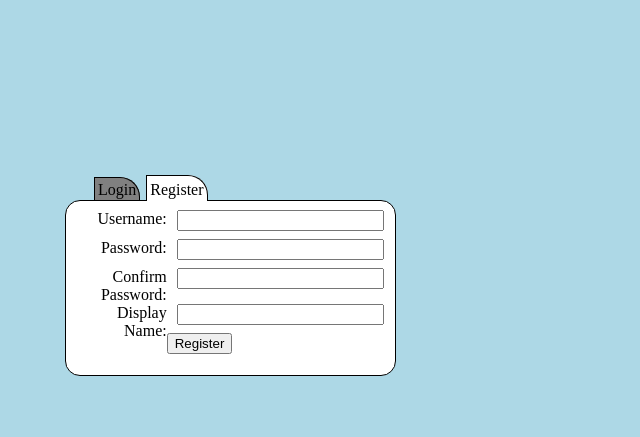
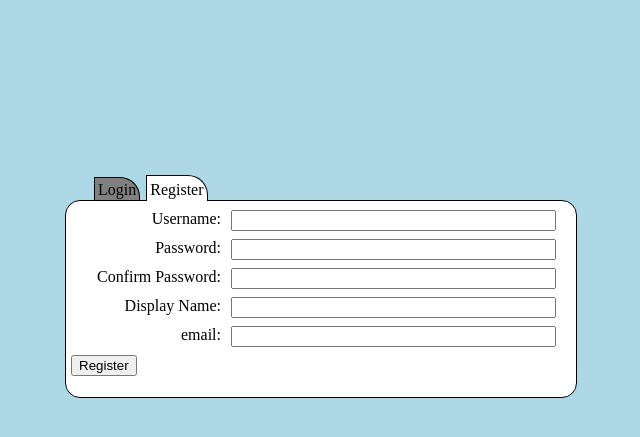
Before and after one commit to calubrecht/AlbumDrop, a PHP site: page / in a window 1280 px wide, after a click on "Register". Shown: the part 169-606 px from the top of the page, without its empty margins (326-966 px from the left). Run offline with PHP 8.4, Linux system fonts and the light colour scheme.

Commit message:
FIX AD-22, allow users to set an email when logging in, for use in password recovery

```diff
--- a/src/css/basic.css
+++ b/src/css/basic.css
@@ -28,6 +28,7 @@ span.imgThumb div.fileOwner { width: 160px ; font-style:italic }
 border-style:solid; border-width:1px; border-color:black; border-radius:15px; padding:10px; width:220px}
 
 div.tabBody form.LogoutButton {clear:both}
+input.RegisterButton {clear:both}
 div.spacer {clear:both}
 .center {margin-left: auto; margin-right: auto; display:block;}
 
--- a/src/include/user.php
+++ b/src/include/user.php
@@ -42,10 +42,11 @@ function register($userData)
   $user = $userData["username"];
   $displayName = $userData["displayName"];
   $pw = $userData["password"];
+  $email = $userData["email"];
   $pwHash = password_hash($pw, PASSWORD_DEFAULT);
   try
   {
-    $res = $db->execute("INSERT into users (login, pwHash, fullName, isAdmin) VALUES (?, ?, ?, 0)", array($user, $pwHash, $displayName));
+    $res = $db->execute("INSERT into users (login, pwHash, fullName, email, isAdmin) VALUES (?, ?, ?, ?, 0)", array($user, $pwHash, $displayName, $email));
     if (!$res)
     {
       if ($db->errorCode == 23000)
--- a/src/js/album.js
+++ b/src/js/album.js
@@ -6,16 +6,19 @@ function pickTab(tab)
   var tabs = document.getElementsByClassName('tab');
   for (i = 0; i < tabs.length; i++)
   {
+    var baseClass = tabBodies[i].className.includes("narrow") ?
+      "tabBody narrow" :
+      "tabBody";
     if (tabBodies[i].id == tab)
     {
       //tabBodies[i].style.display = 'block';
-      tabBodies[i].className = "tabBody";
+      tabBodies[i].className = baseClass;
       tabs[i].className = "tab active";
     }
     else
     {
       //tabBodies[i].style.display = 'none';
-      tabBodies[i].className = "tabBody hidden";
+      tabBodies[i].className = baseClass + " hidden";
       tabs[i].className = "tab";
     }
   }
--- a/src/templates/register.php
+++ b/src/templates/register.php
@@ -5,6 +5,7 @@
   <div><div class="password firstColumn">Password:</div> <input type="password" name="password" class="secondColumn"></div>
   <div><div class="password firstColumn">Confirm Password:</div> <input type="password" name="confirmPassword" class="secondColumn"></div>
   <div><div class="firstColumn">Display Name:</div><input type="text" name="displayName" class="secondColumn"></div>
-  <div><input type="button" value="Register" onclick="register()"></div>
+  <div><div class="firstColumn">email:</div><input type="text" name="email" class="secondColumn"></div>
+  <div><input type="button" class="RegisterButton" value="Register" onclick="register()"></div>
   </form>
 </div>
```
